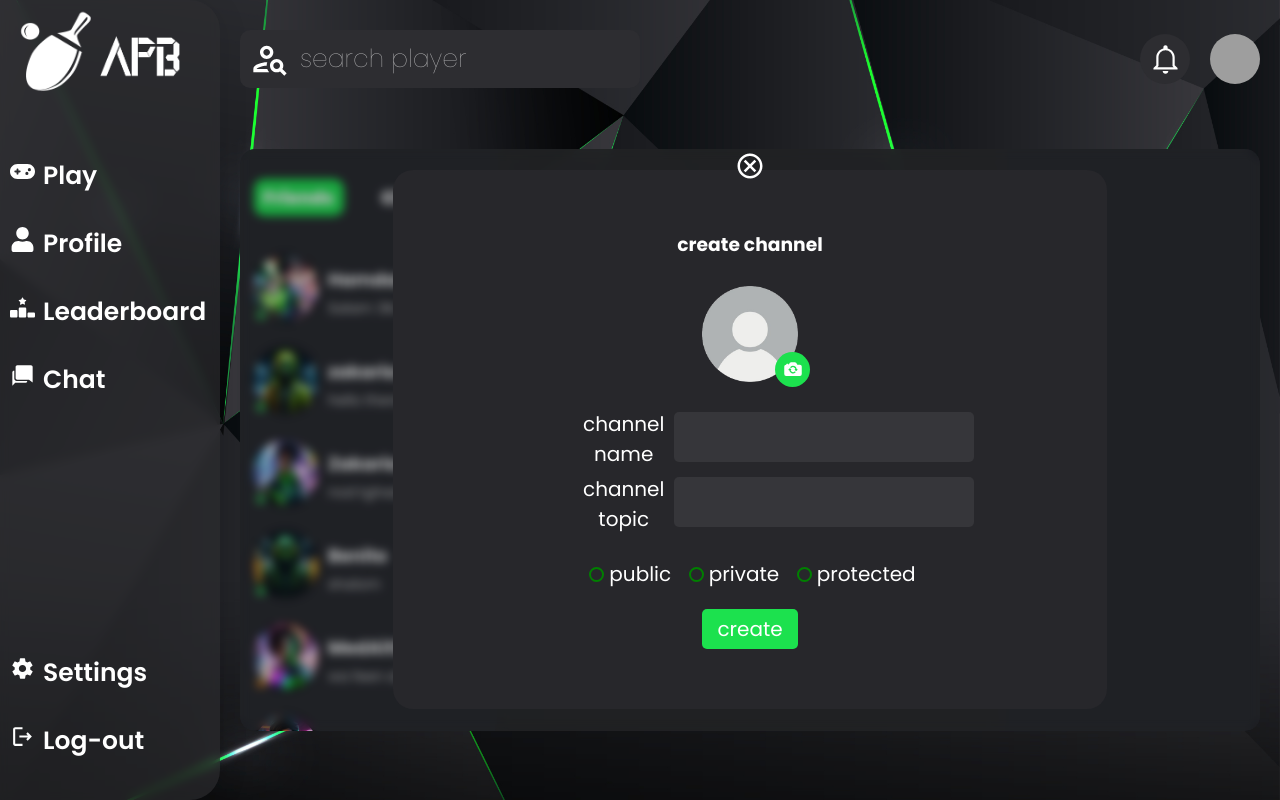
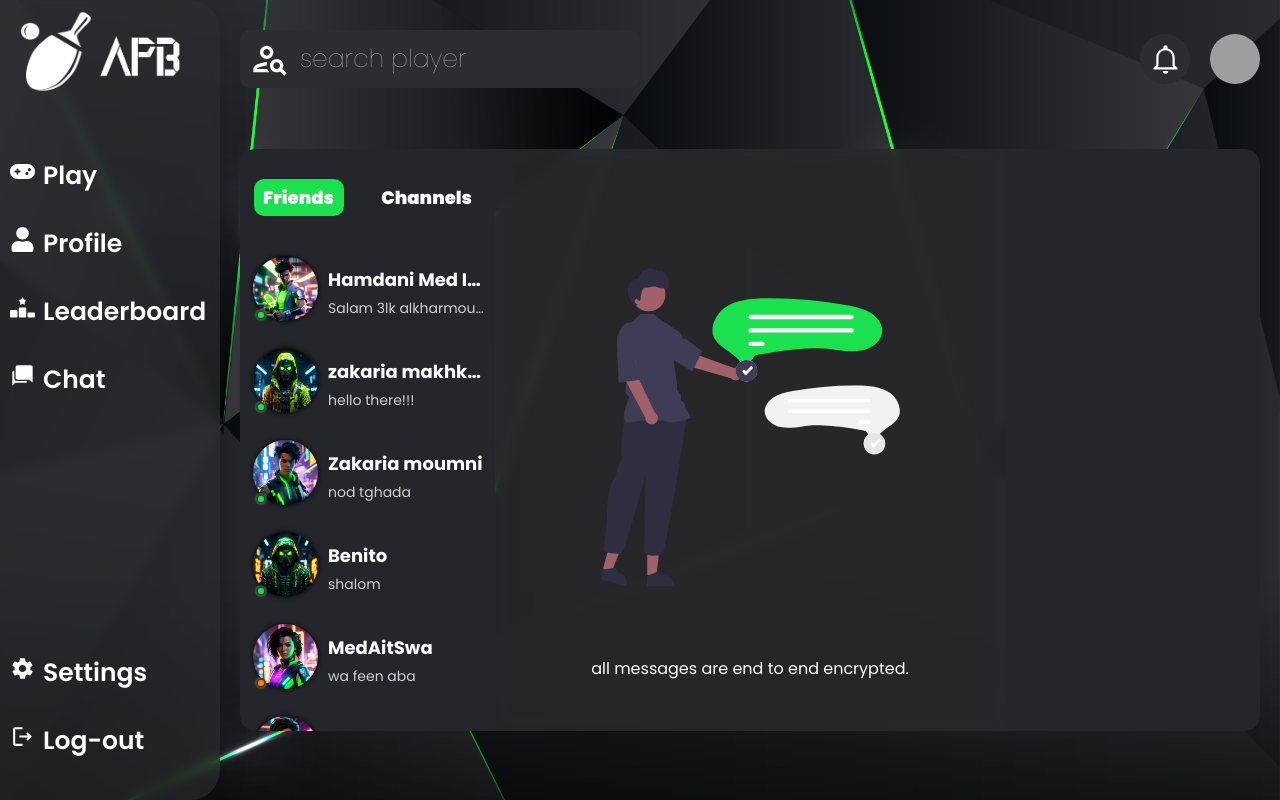
Before and after one commit to YassineElHajjami0/Trenscendence, a Next.js app: page /chat in a window 1280 px wide. Built offline with nearby package versions, Linux system fonts and the light colour scheme; grey boxes are pictures that could not be loaded.

Commit message:
merge with yahya

```diff
--- a/app/chat/page.tsx
+++ b/app/chat/page.tsx
@@ -25,7 +25,7 @@ const Chat = () => {
   return (
     <div className="chat_channels_container">
       <div className="chat_channels_sub_container">
-        <div className="createChannelPopup">
+        {/* <div className="createChannelPopup">
           <div className="popupContainer">
             <div className="cancelBtn">
               <MdOutlineCancel />
@@ -87,7 +87,7 @@ const Chat = () => {
             </div>
             <button className="createChannelBtn">create</button>
           </div>
-        </div>
+        </div> */}
         <div
           className={`col1 ${
             (selectedFriend !== "none" || selectedChannel > 0) && "hideCol1"
```
